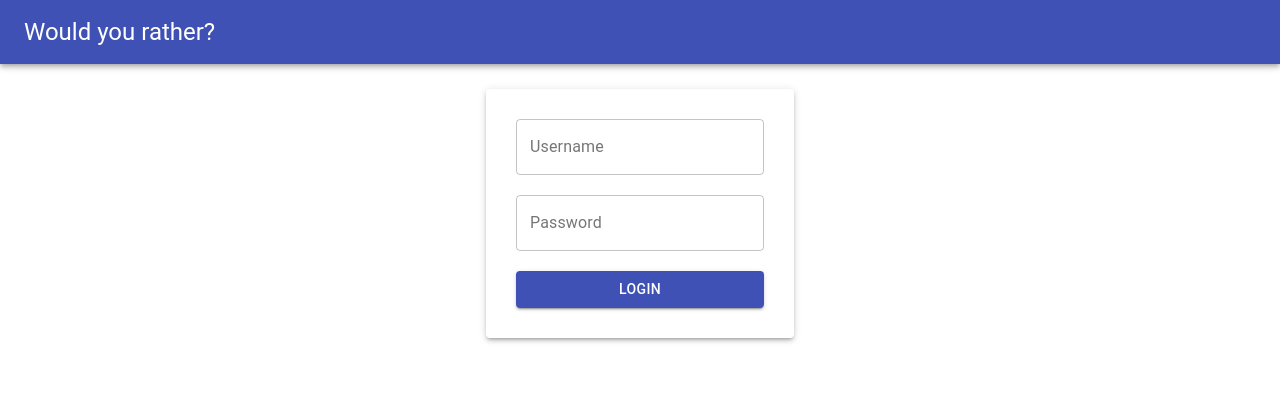
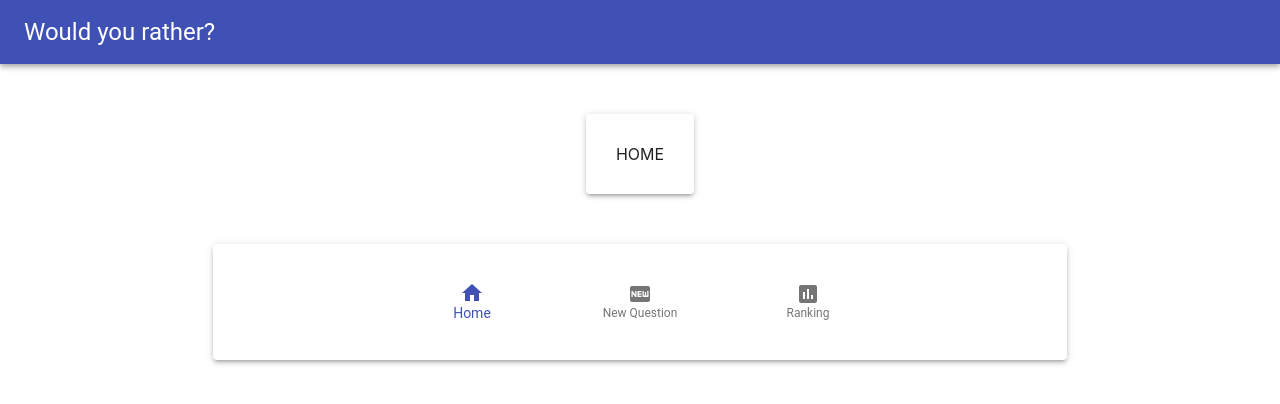
Before and after one commit to raevenbauto/would-you-rather, a React (Create React App) app: page / in a window 1280 px wide. Shown: the top 404 px of the page. Built offline with nearby package versions, Linux system fonts and the light colour scheme.

Commit message:
Configured the login

```diff
--- a/src/action/authedUser.js
+++ b/src/action/authedUser.js
@@ -1,19 +1,10 @@
 import {_getUsers} from "../utilities/_DATA";
 
-function setAuthedUser(userId) {
+export default function setAuthedUser(user) {
     return {
-        userId,
+        user,
         type: SET_AUTH_USER
     };
 }
 
 export const SET_AUTH_USER = "SET_AUTH_USER";
-
-export default function handleLogin(userId){
-    return (dispatch) => {
-        _getUsers()
-            .then(users => {
-                dispatch(setAuthedUser(userId))
-            })
-    }
-}
--- /dev/null
+++ b/src/action/users.js
@@ -0,0 +1,8 @@
+export const SET_USERS = "SET_USERS";
+
+export function setUsers(users){
+    return {
+        users,
+        type: SET_USERS
+    }
+}
--- a/src/component/Login.js
+++ b/src/component/Login.js
@@ -4,21 +4,40 @@ import CenteredGrid from "./layout/CenteredGrid";
 import TextField from "@material-ui/core/TextField";
 import Grid from "@material-ui/core/Grid";
 import Button from "@material-ui/core/Button";
-import handleLogin from "../action/authedUser";
+import setAuthedUser from "../action/authedUser";
+import {_getUsers} from "../utilities/_DATA";
+import {setUsers} from "../action/users";
 
 class Login extends Component {
-
     state = {
-        username: ""
+        username: "",
+        userNameError: false,
     };
 
     handleUsernameChange = (e) => {
-        this.setState({username: e.target.value});
+        this.setState({
+            username: e.target.value,
+            userNameError: false
+        });
     };
 
     loginClicked = (e) => {
-       const {dispatch} = this.props;
-       dispatch(handleLogin(this.state.username))
+        const {dispatch} = this.props;
+        const {username} = this.state;
+
+        _getUsers().then(users => {
+            if (users[username]){
+                dispatch(setAuthedUser(users[username]));
+                dispatch(setUsers(users));
+            }
+
+            else{
+                dispatch(setAuthedUser({}));
+                this.setState({
+                    userNameError: true
+                })
+            }
+        });
     };
 
     render(){
@@ -26,11 +45,25 @@ class Login extends Component {
             <Fragment>
                 <CenteredGrid>
                     <Grid container style={{marginBottom: 20}}>
-                        <TextField id="outlined-basic" label="Username" variant="outlined" fullWidth={true} onChange={this.handleUsernameChange}/>
+                        <TextField
+                            id="outlined-basic"
+                            label="Username"
+                            variant="outlined"
+                            fullWidth={true}
+                            onChange={this.handleUsernameChange}
+                            autoFocus={true}
+                            error={this.state.userNameError}
+                            helperText={"Please use only the following: sarahedo, tylermcginnis, johndoe"}/>
                     </Grid>
 
                     <Grid container style={{marginBottom: 20}}>
-                        <TextField id="outlined-basic" label="Password" variant="outlined" fullWidth={true} type="password"/>
+                        <TextField
+                            id="outlined-basic"
+                            label="Password"
+                            variant="outlined"
+                            fullWidth={true}
+                            type="password"
+                            helperText={"This can be empty."}/>
                     </Grid>
 
                     <Grid container>
@@ -38,7 +71,6 @@ class Login extends Component {
                             Login
                         </Button>
                     </Grid>
-
                 </CenteredGrid>
             </Fragment>
         )
--- a/src/component/MainPage.js
+++ b/src/component/MainPage.js
@@ -35,8 +35,7 @@ class MainPage extends Component{
         return (
             <Fragment>
                 <CenteredGrid
-                    withPaper={true}
-                    xsSize={6}>
+                    withPaper={true}>
                     {
                         this.currPage()
                     }
@@ -45,7 +44,7 @@ class MainPage extends Component{
 
                 <CenteredGrid
                     withPaper={true}
-                    xsSize={11}>
+                    xsSize={8}>
                     <BottomNavigation
                         value={this.state.selectedTab}
                         onChange={this.handleTabChange}
--- a/src/component/layout/CenteredGrid.js
+++ b/src/component/layout/CenteredGrid.js
@@ -6,7 +6,7 @@ import React, {Component} from "react";
 const styles = {
     Body: {
         padding: 30,
-        marginTop: 25
+        marginTop: 50
     }
 };
 
@@ -14,11 +14,19 @@ class CenteredGrid extends Component{
     render(){
         const {withPaper, xsSize} = this.props;
         return(
-            <Grid container justify="center">
-                <Grid item xs={xsSize} >
+            <Grid
+                container
+                direction="row"
+                alignItems="center"
+                justify="center"
+                >
+
+                <Grid
+                    item
+                    xs={xsSize}>
                     {
                         (withPaper)
-                            ? <Paper elevation={3} style={styles.Body}>
+                            ?   <Paper elevation={3} style={styles.Body}>
                                 {this.props.children}
                             </Paper>
                             : this.props.children
--- a/src/component/layout/HeaderRightMenu.js
+++ b/src/component/layout/HeaderRightMenu.js
@@ -38,7 +38,7 @@ class HeaderRightMenu extends Component {
         return(
             <Fragment>
                 {
-                    (authedUser !== "")
+                    (authedUser && authedUser.id)
                         ?
                             <Fragment>
                                 <Avatar src={avatar} onClick={this.onAvatarClick}/>
--- a/src/reducers/authedUser.js
+++ b/src/reducers/authedUser.js
@@ -1,9 +1,9 @@
 import {SET_AUTH_USER} from "../action/authedUser";
 
-export default function authedUser(state = "", action){
+export default function authedUser(state = null, action){
     switch (action.type){
         case SET_AUTH_USER:
-            return action.userId;
+            return action.user;
 
         default:
             return state;
--- a/src/reducers/index.js
+++ b/src/reducers/index.js
@@ -1,8 +1,9 @@
 import {combineReducers} from "redux";
 import authedUser from "./authedUser";
-
+import users from "./users";
 
 export default combineReducers(
     {
-    authedUser,
+        authedUser,
+        users
 })
--- /dev/null
+++ b/src/reducers/users.js
@@ -0,0 +1,11 @@
+import {SET_USERS} from "../action/users";
+
+export default function users(state = [], action){
+    switch(action.type){
+        case SET_USERS:
+            return action.users;
+
+        default:
+            return state;
+    }
+}
```
Also changed, not shown: 1 other file (tests, documents, lock files or other folders).
